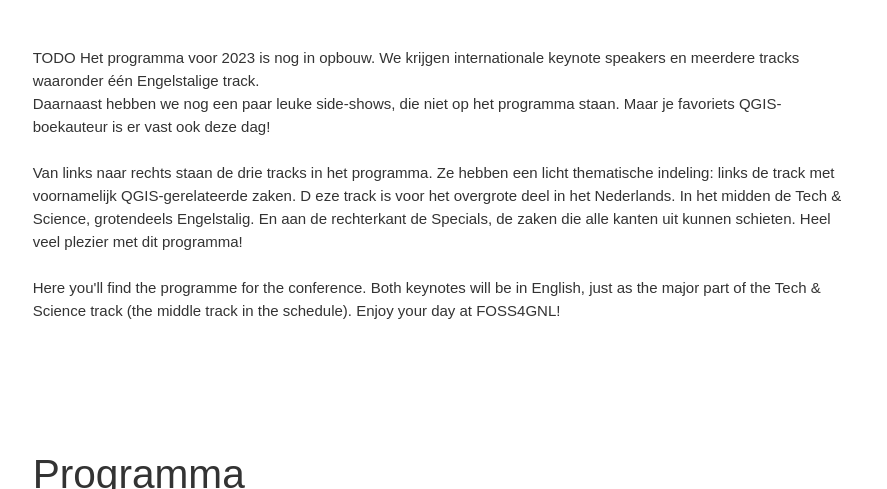
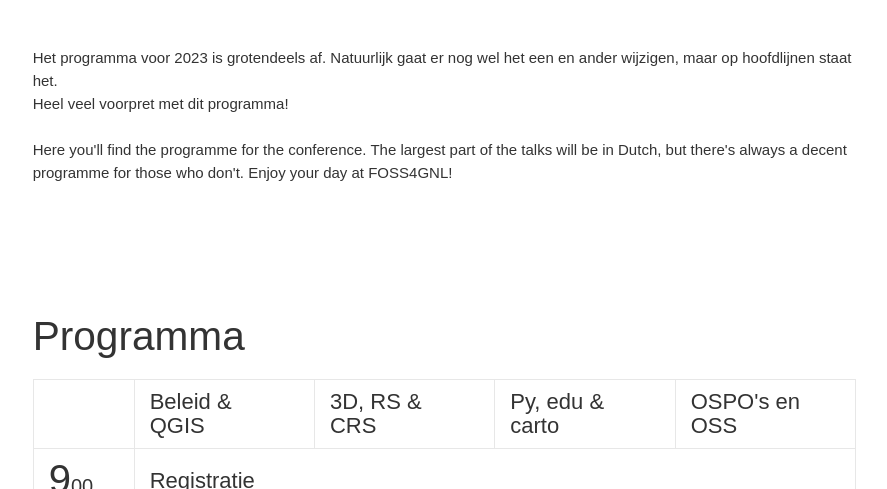
Before and after one commit to foss4gnl/2023.foss4g.nl, a Jekyll site: the page built from conference.html, in a window 1280 px wide and 900 px high, cut to the strip 411-900 px from the top of the window. Shown: the whole strip, without its empty margins (89-976 px from the left). Built offline with Jekyll 4.4.1, drawn with Linux system fonts in a browser that asks for light colours; nearby versions of some CDN libraries; some web fonts are replaced; comment, search, counter and statistics services are not loaded.

Commit message:
Update description_conference.html

```diff
--- a/_includes/description_conference.html
+++ b/_includes/description_conference.html
@@ -2,12 +2,9 @@
 <section id="description" class="schedule">
     <div class="content-wrapper text-left">
         <div class="col-lg-8 col-md-10 col-md-offset-1">
-        	<p>TODO Het programma voor 2023 is nog in opbouw. We krijgen internationale keynote speakers en meerdere tracks waaronder één Engelstalige track. <br />
-                Daarnaast hebben we nog een paar leuke side-shows, die niet op het programma staan. Maar je favoriets QGIS-boekauteur is er vast ook deze dag! <br /><br />
-                Van links naar rechts staan de drie tracks in het programma. Ze hebben een licht thematische indeling: links de track met voornamelijk QGIS-gerelateerde zaken. D
-                eze track is voor het overgrote deel in het Nederlands. In het midden de Tech & Science, grotendeels Engelstalig. En aan de rechterkant de Specials, de zaken die alle
-                kanten uit kunnen schieten. Heel veel plezier met dit programma!<br /><br />
-			Here you'll find the programme for the conference. Both keynotes will be in English, just as the major part of the Tech & Science track (the middle track in the schedule). Enjoy your day at FOSS4GNL!
+        	<p>Het programma voor 2023 is grotendeels af. Natuurlijk gaat er nog wel het een en ander wijzigen, maar op hoofdlijnen staat het.<br />
+            Heel veel voorpret met dit programma!<br /><br />
+			Here you'll find the programme for the conference. The largest part of the talks will be in Dutch, but there's always a decent programme for those who don't. Enjoy your day at FOSS4GNL!
 			</p>
         </div>
     </div>
```
